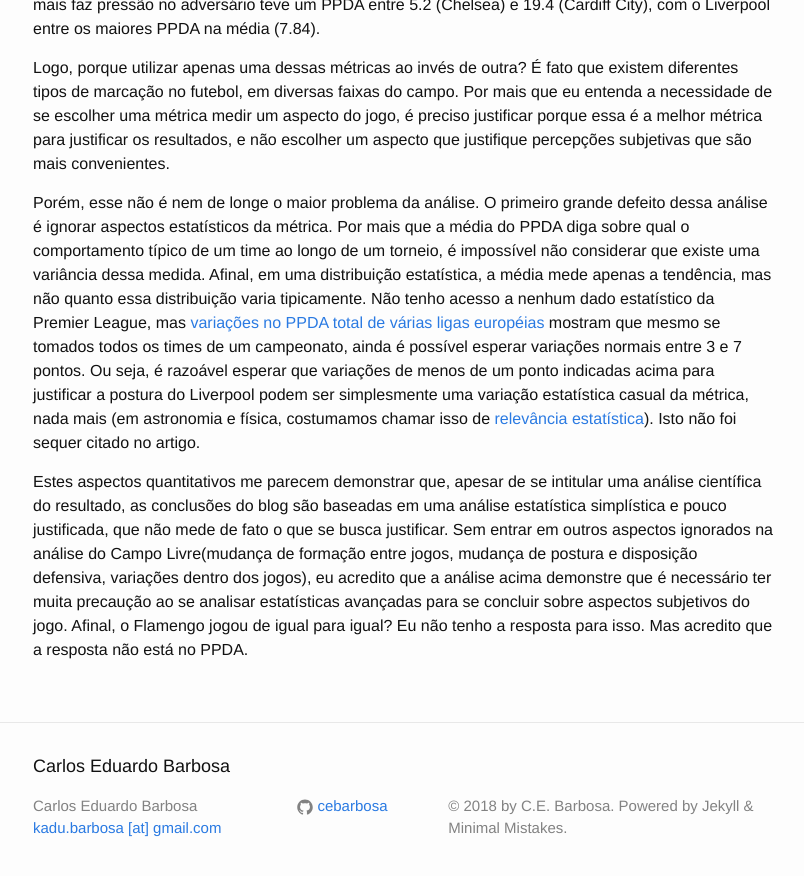
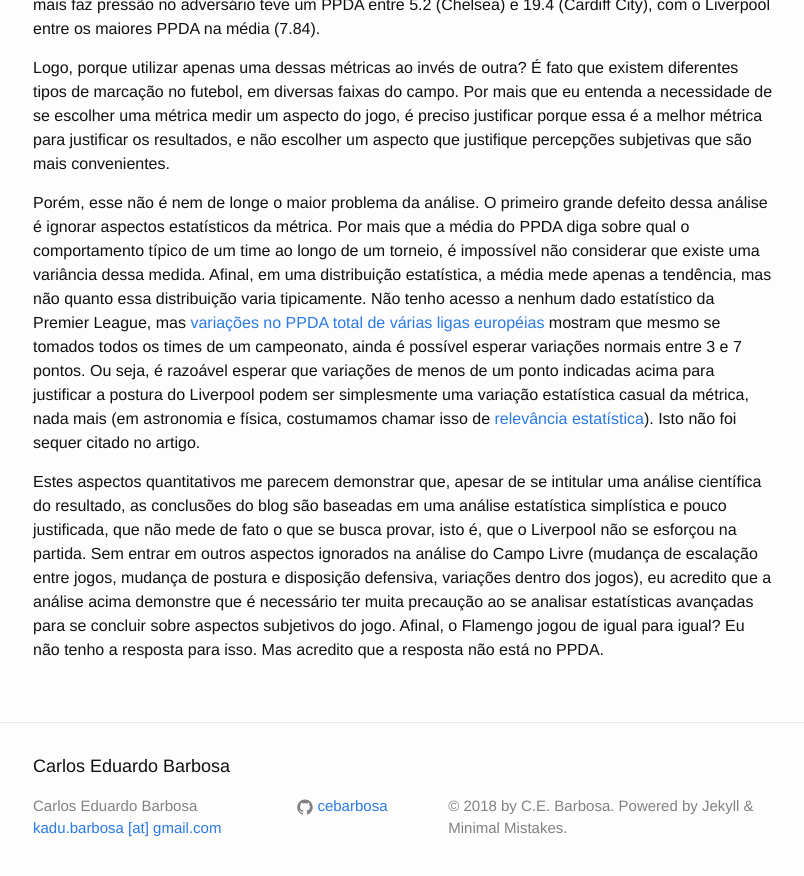
Before and after one commit to cebarbosa/cebarbosa.github.io, a Jekyll site: the page built from _posts/2019-12-27-analise-de-estatisticas-avancadas-requerem-cuidado-nas-interpretacoes.markdown, in a window 1280 px wide and 900 px high, scrolled down 1303 px. Shown: the top 876 px of the window, without its empty margins (237-1041 px from the left). Built offline with Jekyll 4.4.1, drawn with Linux system fonts in a browser that asks for light colours; formulas are drawn with MathJax 3.

Commit message:
Changed last paragraph.

```diff
--- a/_posts/2019-12-27-analise-de-estatisticas-avancadas-requerem-cuidado-nas-interpretacoes.markdown
+++ b/_posts/2019-12-27-analise-de-estatisticas-avancadas-requerem-cuidado-nas-interpretacoes.markdown
@@ -23,4 +23,4 @@ Logo, porque utilizar apenas uma dessas métricas ao invés de outra? É fato qu
 
 Porém, esse não é nem de longe o maior problema da análise. O primeiro grande defeito dessa análise é ignorar aspectos estatísticos da métrica. Por mais que a média do PPDA diga sobre qual o comportamento típico de um time ao longo de um torneio, é impossível não considerar que existe uma variância dessa medida. Afinal, em uma distribuição estatística, a média mede apenas a tendência, mas não quanto essa distribuição varia tipicamente. Não tenho acesso a nenhum dado estatístico da Premier League, mas [variações no PPDA total de várias ligas européias](https://medium.com/calcio-datato/measuring-the-intensity-of-pressing-2763bac927c2) mostram que mesmo se tomados todos os times de um campeonato, ainda é possível esperar variações normais entre 3 e 7 pontos. Ou seja, é razoável esperar que variações de menos de um ponto indicadas acima para justificar a postura do Liverpool podem ser simplesmente uma variação estatística casual da métrica, nada mais (em astronomia e física, costumamos chamar isso de [relevância estatística](https://en.wikipedia.org/wiki/Statistical_significance)). Isto não foi sequer citado no artigo.
 
-Estes aspectos quantitativos me parecem demonstrar que, apesar de se intitular uma análise científica do resultado, as conclusões do blog são baseadas em uma análise estatística simplística e pouco justificada, que não mede de fato o que se busca justificar. Sem entrar em outros aspectos ignorados na análise do Campo Livre(mudança de formação entre jogos, mudança de postura e disposição defensiva, variações dentro dos jogos), eu acredito que a análise acima demonstre que é necessário ter muita precaução ao se analisar estatísticas avançadas para se concluir sobre aspectos subjetivos do jogo. Afinal, o Flamengo jogou de igual para igual? Eu não tenho a resposta para isso. Mas acredito que a resposta não está no PPDA.
+Estes aspectos quantitativos me parecem demonstrar que, apesar de se intitular uma análise científica do resultado, as conclusões do blog são baseadas em uma análise estatística simplística e pouco justificada, que não mede de fato o que se busca provar, isto é, que o Liverpool não se esforçou na partida. Sem entrar em outros aspectos ignorados na análise do Campo Livre (mudança de escalação entre jogos, mudança de postura e disposição defensiva, variações dentro dos jogos), eu acredito que a análise acima demonstre que é necessário ter muita precaução ao se analisar estatísticas avançadas para se concluir sobre aspectos subjetivos do jogo. Afinal, o Flamengo jogou de igual para igual? Eu não tenho a resposta para isso. Mas acredito que a resposta não está no PPDA.
```
